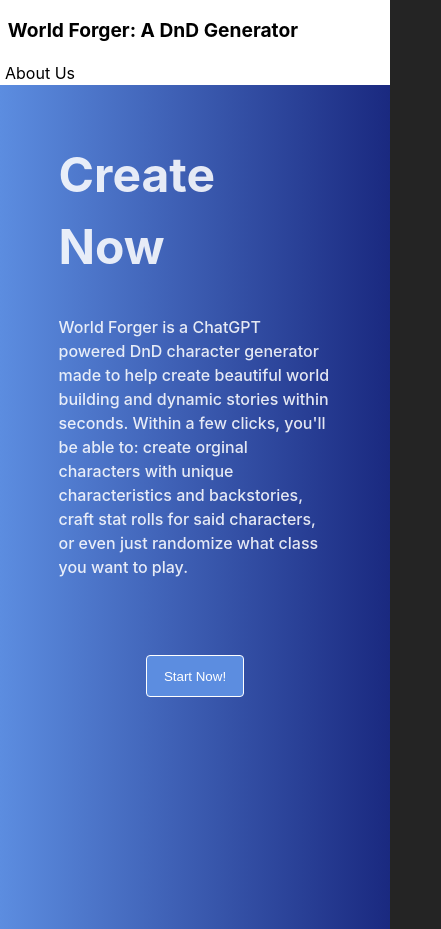
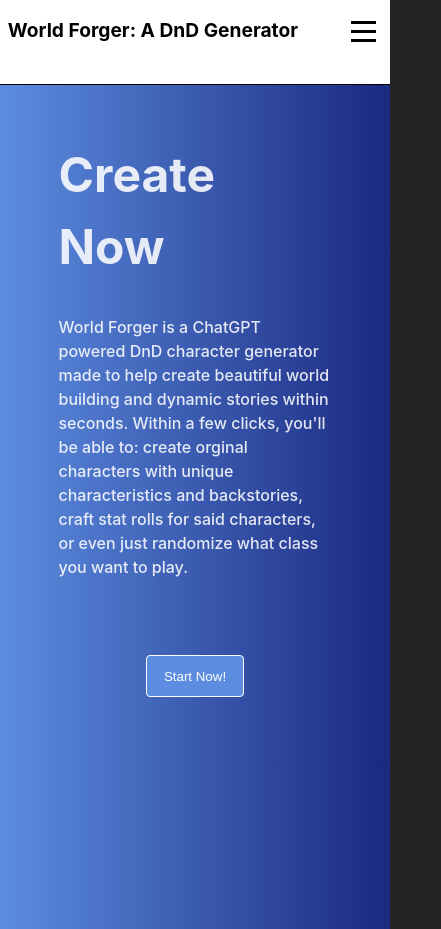
Before and after one commit to Bebo561/StoryForgeWorldBuilder, a React (Vite) app in the folder Frontend/: page /Home in a window 390 px wide. Shown: the whole page, 441 px wide, since content can reach past the window. Built offline with nearby package versions, Linux system fonts and the light colour scheme; no server answers; sample sign-in values are in the browser's storage.

Commit message:
Made a mobile responsive navbar

```diff
--- a/Frontend/src/Pages/Navbar.tsx
+++ b/Frontend/src/Pages/Navbar.tsx
@@ -1,8 +1,10 @@
 import { Link, useLocation } from 'react-router-dom';
+import { useState } from 'react';
 import './Styles/Navbar.css'
 
 export default function Navbar(){
     const location = useLocation();
+    const [menuOpen, setMenuOpen] = useState(false);
 
     const isActive = (pathname: string) => {
         return location.pathname === pathname ? 'isActive' : '';
@@ -10,8 +12,13 @@
 
     return (
         <>
-            <nav>
+            <nav className={menuOpen ? 'menuOpen' : ''}>
                 <h1>World Forger: A DnD Generator</h1>
+                <div className="hamburger" onClick={() => setMenuOpen(!menuOpen)}>
+                    <div className="bar"></div>
+                    <div className="bar"></div>
+                    <div className="bar"></div>
+                </div>
                 <ul>
                     <li className={isActive('/Home/AboutUs')}><Link to="/">About Us</Link></li>
                     <li className={isActive('/Home/Name')}><Link to="Name">Name</Link></li>
--- a/Frontend/src/Pages/Styles/Navbar.css
+++ b/Frontend/src/Pages/Styles/Navbar.css
@@ -29,8 +29,19 @@
 ul li:last-child {
     margin-right: 0;
 }
-
- ul li a {
+.hamburger {
+    display: none;
+    flex-direction: column;
+    cursor: pointer;
+}
+.bar {
+    width: 25px;
+    height: 3px;
+    background-color: black;
+    margin: 3px 0;
+    transition: 0.3s;
+}
+ul li a {
     color: black;
     text-decoration: none;
     padding: 5px 10px;
@@ -48,36 +59,37 @@
 }
 @media (max-width: 480px) {
     nav {
-        height: auto;
+        min-height: 10vh;
     }
-
     nav h1 {
         margin-left: 2vw;
         font-size: 1.2rem;
     }
-
+    .menuOpen{
+        transition: 0.3s ease;
+        height: 35vh;
+        z-index: 1;
+        color: black;
+    }
     ul {
-        margin: 0;
-        padding: 0;
+        display: flex;
         flex-direction: column;
+        color: black;
         align-items: flex-start;
+    }
+    .hamburger {
+        display: flex;
+        margin-top: -5vh;
+        margin-left: 90vw;
     }
 
     ul li {
-        margin-right: 0;
-        margin-bottom: 10px;
+        margin-top: 0.5vh;
+        font-size: 1.3rem;
+        margin-left: 10vh;
     }
-
     ul li:first-child {
-        margin-left: 0;
-    }
-
-    ul li a {
-        padding: 5px;
-        border: none;
-    }
-
-    .isActive {
-        text-decoration: none;
+        margin-left: 10vh;
+        margin-top: 11vh;
     }
 }
```
